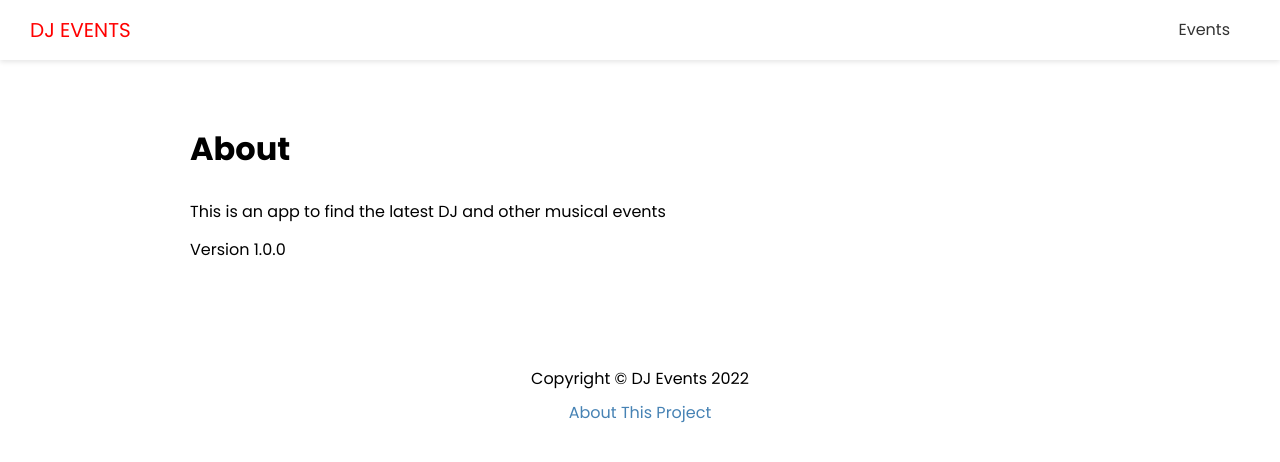
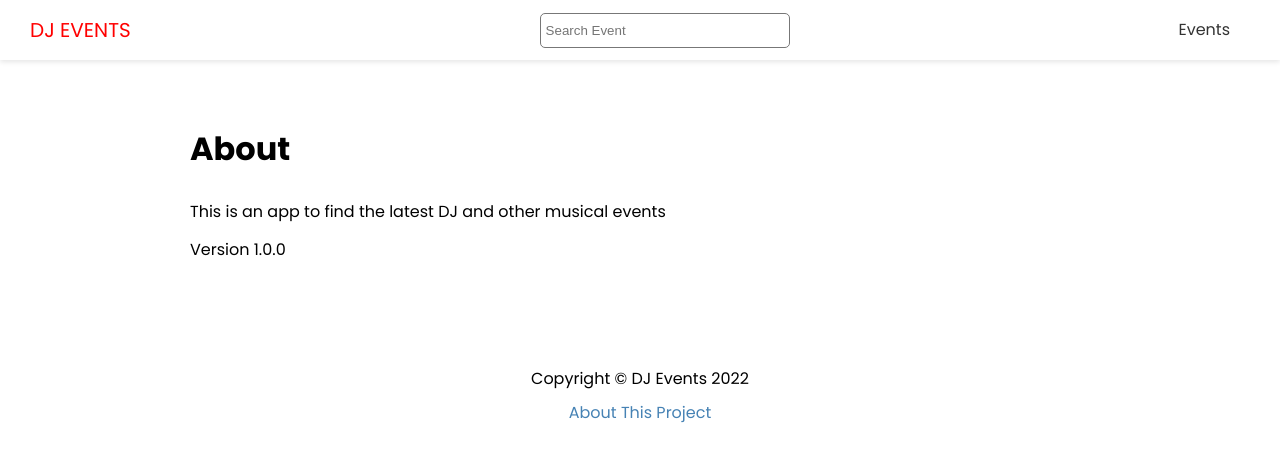
Before and after one commit to kcansari/dj-events-frontend, a Next.js app: page /about in a window 1280 px wide. Shown: the top 462 px of the page. Built offline with nearby package versions, Linux system fonts and the light colour scheme.

Commit message:
Search Component

```diff
--- a/components/Header.js
+++ b/components/Header.js
@@ -1,5 +1,6 @@
 import Link from 'next/link'
 import styles from '@/styles/Header.module.css'
+import { Search } from './Search'
 
 const Header = () => {
   return (
@@ -7,7 +8,7 @@
       <div className={styles.logo}>
         <Link href={'/'}>DJ Events</Link>
       </div>
-
+      <Search />
       <nav>
         <ul>
           <li>
--- /dev/null
+++ b/components/Search.js
@@ -0,0 +1,27 @@
+import { useState } from 'react'
+import { useRouter } from 'next/router'
+import styles from '@/styles/Search.module.css'
+
+export const Search = () => {
+  const [term, setTerm] = useState('')
+
+  const router = useRouter()
+
+  const handleSubmit = (e) => {
+    e.preventDefault()
+    router.push(`/events/search?term=${term}`)
+    setTerm('')
+  }
+  return (
+    <div className={styles.search}>
+      <form onSubmit={handleSubmit}>
+        <input
+          type={'text'}
+          value={term}
+          onChange={(e) => setTerm(e.target.value)}
+          placeholder='Search Event'
+        />
+      </form>
+    </div>
+  )
+}
--- /dev/null
+++ b/styles/Search.module.css
@@ -0,0 +1,7 @@
+.search input {
+    width: 250px;
+    height: 35px;
+    padding: 5px;
+    border: 1px #777 solid;
+    border-radius: 5px;
+  }
```
